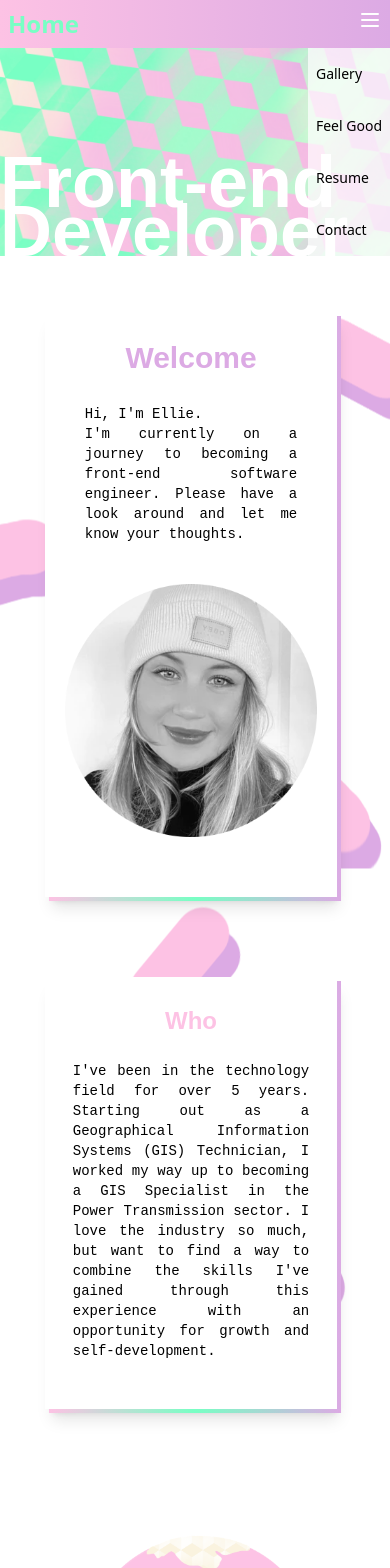
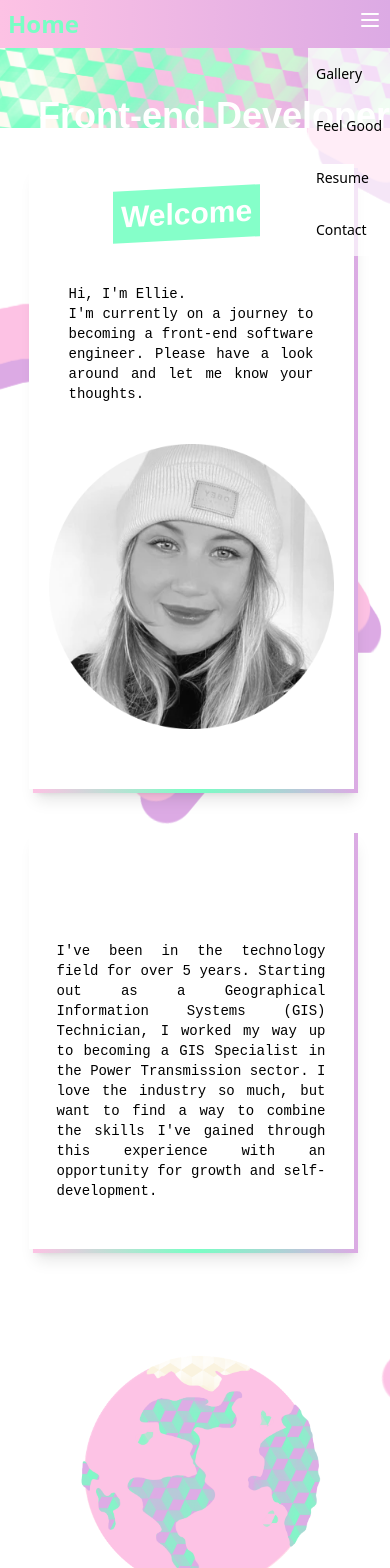
Before and after one commit to EllieBridges/Resume, a Next.js app: page / in a window 390 px wide. Shown: the top 1568 px of the page. Built offline with nearby package versions, Linux system fonts and the light colour scheme.

Commit message:
adjusted responsiveness, created components for replicated styling

```diff
--- /dev/null
+++ b/app/BlockHighlight.tsx
@@ -0,0 +1,11 @@
+import { ReactNode } from "react";
+
+const BlockHighlight = ({ children, color }: { children: ReactNode, color: string }) => {
+    return (
+        <span className={`block absolute -inset-1 -skew-y-3 bg-${color} relative inline-block mb-3 p-2 opacity-90`}>
+            {children}
+        </span>
+    )
+};
+
+export default BlockHighlight;
--- /dev/null
+++ b/app/Footer.tsx
@@ -0,0 +1,18 @@
+import Link from "next/link"
+import BlockHighlight from "./BlockHighlight";
+
+const Footer = () => {
+    return (
+        <div className='flex flex-col bg-gradient-to-r from-pink via-green to-purple opacity-90 h-fit text-white p-3'>
+            <h3 className='m-3 text-center italic font-black'>Find everything you&apos;re looking for?</h3>
+            <div className='flex flex-row justify-evenly font-secondary mb-8 '>
+                <Link href='/contact' className='hover:font-black'>Contact me</Link>
+                <Link href='https://github.com/EllieBridges' className='hover:font-black'>GitHub</Link>
+                <Link href='https://www.linkedin.com/in/ellie-bridges-244b7582' className='hover:font-black'>LinkedIn</Link>
+                <Link href='https://www.instagram.com/wewentexploringig/?igshid=OGQ5ZDc2ODk2ZA%3D%3D' className='hover:font-black'>Instagram</Link>
+            </div>
+        </div>
+    )
+}
+
+export default Footer;
--- a/app/Paragraph.tsx
+++ b/app/Paragraph.tsx
@@ -1,15 +1,16 @@
-import AnimateOnScroll from "./AnimateOnScroll";
+import BlockHighlight from "./BlockHighlight";
+import ShadowContainer from "./ShadowContainer";
 
-const Paragraph = ({ id, title, content, colour }: { id: string, title: string, content: string, colour: string }) => {
+const Paragraph = ({ id, title, content, color }: { id: string, title: string, content: string, color: string }) => {
     return (
-        <AnimateOnScroll>
-            <section id={id} className='flex items-center z-1 justify-center m-5 bg-gradient-to-r from-pink via-green to-purple shadow-lg p-1 w-3/4' data-te-animation="[slide-right_1s_ease-in-out]">
-                <div id='divTopper' className='bg-white flex flex-col items-center px-5 pb-10 pt-5 -mt-2 -ml-2 lg:px-20'>
-                    <h2 className={`font-primary text-2xl font-bold text-${colour} mb-2 p-2 sm:text-5xl`}>{title}</h2>
-                    <h3 className={`font-secondary text-sm text-black text-base text-justify p-2 sm:text-lg`}>{content}</h3>
-                </div>
-            </section>
-        </AnimateOnScroll>
+        <ShadowContainer >
+            <div className='flex flex-col'>
+                <BlockHighlight color={color}>
+                    <h2 className={`font-primary text-2xl font-bold text-white mb-2 p-2 sm:text-5xl hover:spin`}>{title}</h2>
+                </BlockHighlight>
+                <h3 className={`font-secondary text-sm text-black text-base text-justify p-2 sm:text-lg`}>{content}</h3>
+            </div>
+        </ShadowContainer >
     )
 }
 
--- a/app/Profile.tsx
+++ b/app/Profile.tsx
@@ -1,25 +1,24 @@
 import Image from "next/image";
 import AnimateOnScroll from "./AnimateOnScroll";
+import ShadowContainer from "./ShadowContainer";
+import BlockHighlight from "./BlockHighlight";
 
-const Profile = ({ id, title, content, subtitle, colour, photoUrl, photoSize }: { id: string, title: string, content: string, subtitle: string, colour: string, photoUrl: string, photoSize: number }) => {
+const Profile = ({ id, title, content, subtitle, color, photoUrl, photoSize }: { id: string, title: string, content: string, subtitle: string, color: string, photoUrl: string, photoSize: number }) => {
     return (
-        <AnimateOnScroll>
-            <section id={id} className='flex items-center z-1 justify-center m-5 bg-gradient-to-r from-pink via-green to-purple shadow-lg p-1 w-3/4'
-                data-te-animation-init
-                data-te-animation-start="onScroll"
-                data-te-animation="[slide-right_1s_ease-in-out]">
-                <div id='divTopper' className='bg-white flex flex-col justify-evenly items-center px-5 pb-10 pt-5 -mt-2 -ml-2 lg:flex-row lg:px-20'>
-                    <div className='container flex flex-col lg:w-1/2'>
-                        <h2 className={`font-primary text-3xl text-${colour} font-black text-center p-2 sm:text-5xl`}>{title}</h2>
-                        <div className='m-5'>
-                            <h3 className={`font-secondary text-sm text-black text-base text-justify sm:text-lg`}>{subtitle}</h3>
-                            <h3 className={`font-secondary text-sm text-black text-base text-justify sm:text-lg`}>{content}</h3>
-                        </div>
-                    </div>
-                    <Image id='profilePic' className='object-top justify-center m-5' src={photoUrl} alt='A black and white photo of me' width={photoSize} height={photoSize} />
+        < ShadowContainer >
+            <div key={id} className='container flex flex-col lg:w-1/2'>
+                <h2 className={`font-primary text-3xl text-white font-black text-center p-2 sm:text-5xl`}>
+                    <BlockHighlight
+                        color={color}>{title}
+                    </BlockHighlight>
+                </h2>
+                <div className='m-5'>
+                    <h3 className={`font-secondary text-sm text-black text-base text-justify sm:text-lg`}>{subtitle}</h3>
+                    <h3 className={`font-secondary text-sm text-black text-base text-justify sm:text-lg`}>{content}</h3>
                 </div>
-            </section>
-        </AnimateOnScroll>
+            </div>
+            <Image id='profilePic' className='object-top justify-center m-5' src={photoUrl} alt='A black and white photo of me' width={photoSize} height={photoSize} />
+        </ShadowContainer >
     )
 }
 
--- a/app/ShadowContainer.tsx
+++ b/app/ShadowContainer.tsx
@@ -7,7 +7,7 @@ const ShadowContainer = ({ children }: { children: ReactNode }) => {
 
     return (
         <AnimateOnScroll >
-            <section className='flex mx-auto items-center z-1 justify-center bg-gradient-to-r from-pink via-green to-purple shadow-lg p-1 w-5/6 md:w-3/4'
+            <section className='flex mx-auto items-center z-1 justify-center bg-gradient-to-r from-pink via-green to-purple shadow-lg p-1 w-5/6 md:w-3/4 lg:w-2/3'
                 data-te-animation-init
                 data-te-animation-start="onScroll"
                 data-te-animation="[slide-right_1s_ease-in-out]">
--- a/app/header.tsx
+++ b/app/header.tsx
@@ -6,8 +6,8 @@ const imageUrl =
 const Header = ({ text }: { text: string }) => {
   return (
     <header
-      className="w-full h-52 bg-[url('/hero.png')] bg-cover bg-center flex justify-end items-end">
-      <h1 id='headerTitle' className='font-primary font-black text-white text-7xl hover:drop-shadow-md hover:drop-shadow-green leading-title'>{text}</h1>
+      className=" flex w-full h-20 bg-[url('/hero.png')] bg-cover bg-center text-right justify-end items-end md:h-32 lg:h-48 ">
+      <h1 id='headerTitle' className='font-primary text-4xl font-black text-white hover:drop-shadow-md hover:drop-shadow-green leading-title md:text-7xl md:-mb-3'>{text}</h1>
     </header>
   );
 };
--- a/app/layout.tsx
+++ b/app/layout.tsx
@@ -1,3 +1,4 @@
+import Footer from './Footer';
 import Navbar from './Navbar';
 import './style.css';
 
@@ -9,8 +10,9 @@ export default function RootLayout({
   return (
     <html lang="en">
 
-      <body><Navbar/>
-      {children}</body>
+      <body><Navbar />
+        {children}</body>
+      <Footer />
     </html>
   )
 }
--- a/app/page.tsx
+++ b/app/page.tsx
@@ -5,7 +5,9 @@ import Header from './Header';
 import Profile from './Profile';
 import Paragraph from './Paragraph';
 import Sites from './Sites';
-import './style.css'
+import Footer from './Footer';
+
+
 
 
 const Page = () => {
@@ -23,7 +25,7 @@ const Page = () => {
                     title='Welcome'
                     subtitle='Hi, I&apos;m Ellie.'
                     content='I&apos;m currently on a journey to becoming a front-end software engineer. Please have a look around and let me know your thoughts.'
-                    colour='purple'
+                    color='green'
                     photoUrl='/profilePic.png'
                     photoSize={300}
                 />
@@ -33,7 +35,7 @@ const Page = () => {
                     id='who'
                     title='Who'
                     content='I&apos;ve been in the technology field for over 5 years. Starting out as a Geographical Information Systems (GIS) Technician, I worked my way up to becoming a GIS Specialist in the Power Transmission sector. I love the industry so much, but want to find a way to combine the skills I&apos;ve gained through this experience with an opportunity for growth and self-development.'
-                    colour='pink' />
+                    color='pink' />
 
                 <Image className='m-auto p-10 hover:scale-150' src='/globe.png' alt='globe illustration' width={400} height={400} />
 
@@ -41,16 +43,17 @@ const Page = () => {
                     id='why'
                     title='Why'
                     content='I want to achieve a career that I can successfully pair my love for logic, creativity and life long learning. I&apos;m a visual learner, and although the road to get here hasn&apos;t been the most direct, there&apos;s nothing more satisfying than seeing ideas come to life. If I knew about front-end engineering earlier on, I would have definitely explored this route sooner. As its an ever changing industry, the chance to pursue new software and frameworks is excitingly endless.'
-                    colour='purple' />
+                    color='purple' />
 
                 <Paragraph
                     id='what'
                     title='What'
                     content='I have learnt Javascript, HTML, CSS and React. I have built most of my projects using Create React App, however also I have those (like this one) using Next.js, Typescript and Tailwind CSS. I try to push myself by learning new ways of problem solving, so I can evaluate for myself the pros and cons of each method. I have created and connected to existing APIs and built basic databases using Docker, Postgres and SQL. My learning has been a combination of Udemy online courses, documentation and my very supportive partner.'
-                    colour='pink' />
+                    color='pink' />
 
                 <Sites />
             </section>
+            <Footer />
 
         </div>
     )
--- a/app/resume/WorkCard.tsx
+++ b/app/resume/WorkCard.tsx
@@ -1,16 +1,18 @@
+import BlockHighlight from "../BlockHighlight";
 import ShadowContainer from "../ShadowContainer";
 
 const WorkCard = ({ company, role, duration, points }: { company: string, role: string, duration: string, points: string[] }) => {
     return (
         <ShadowContainer>
             <div className='flex flex-wrap justify-center'>
-                <h1 className='w-full  font-primary font-black text-purple md:text-2xl md:pr-2'>{company}</h1>
+
+                <h1 className='w-full  font-primary font-black text-white md:text-2xl md:pr-2'><BlockHighlight color='pink'>{company}</BlockHighlight></h1>
                 <h1 className='w-full italic text-purple  md:text-left md:text-xl'>{role}</h1>
                 <h3 className='w-full font-secondary text-pink'>{duration}</h3>
                 <ul className='font-secondary text-black'>
                     {points.map((point, i) => {
                         return (
-                            <li key={i} className='list-disc text-xs sm:text-sm m-2 md:text-justify'>{point}</li>
+                            <li key={i} className='list-disc text-xs sm:text-sm m-2 md:text-justify lg:text-lg'>{point}</li>
                         )
                     })}
                 </ul>
```
Also changed, not shown: app/contact/page.tsx (+1 -16 lines).
